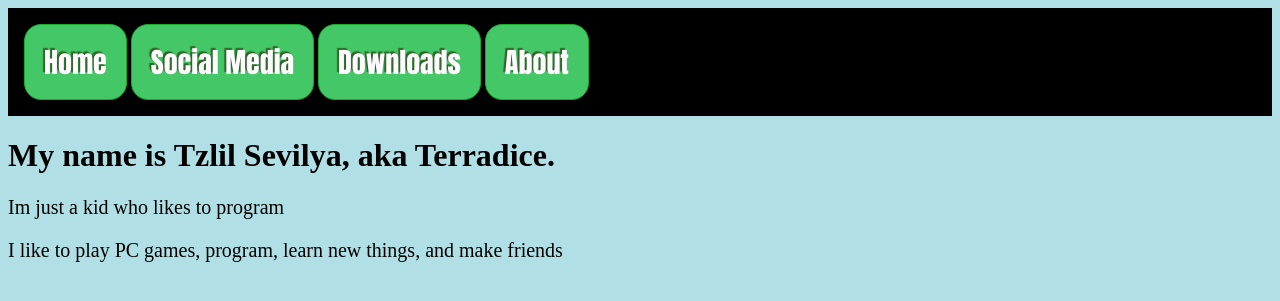
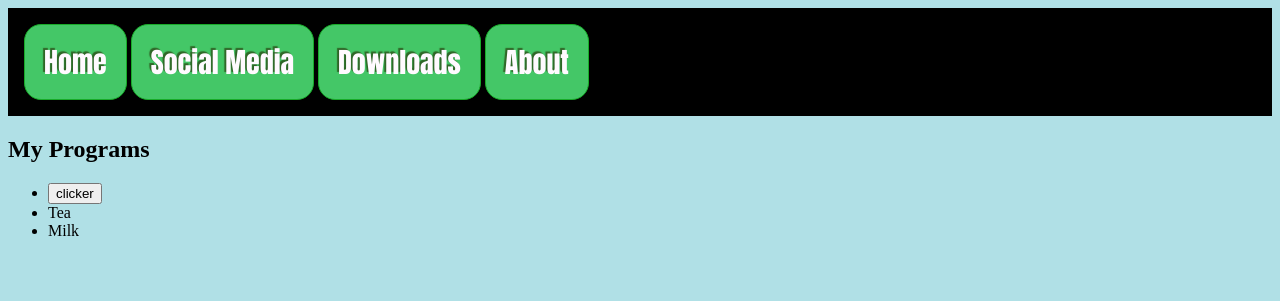
Before and after one commit to DiscordJavaDev/terradice.github.io, a Jekyll site: the page downloads.html, which Jekyll copies as it is, in a window 1280 px wide. Shown: the top 301 px of the page. Built offline with Jekyll 4.4.1, drawn with Linux system fonts in a browser that asks for light colours.

Commit message:
Update downloads.html

```diff
--- a/downloads.html
+++ b/downloads.html
@@ -19,9 +19,14 @@ header, footer {
 	<a href="downloads" class="myButton">Downloads</a>
 	<a href="about" class="myButton">About</a>
 </header>
-	<h1> My name is Tzlil Sevilya, aka Terradice. </h1>
-	<p style="font-size:125%;"> Im just a kid who likes to program </p>
-	<p style="font-size:125%;"> I like to play PC games, program, learn new things, and make friends </p>
+<h2>My Programs</h2>
+
+<ul>
+  <li><a href="example.mp3" download="EnterSongNameHere.mp3">
+  <input type="button" value="clicker" /></a></li>
+  <li>Tea</li>
+  <li>Milk</li>
+</ul>
 
 
 
```
